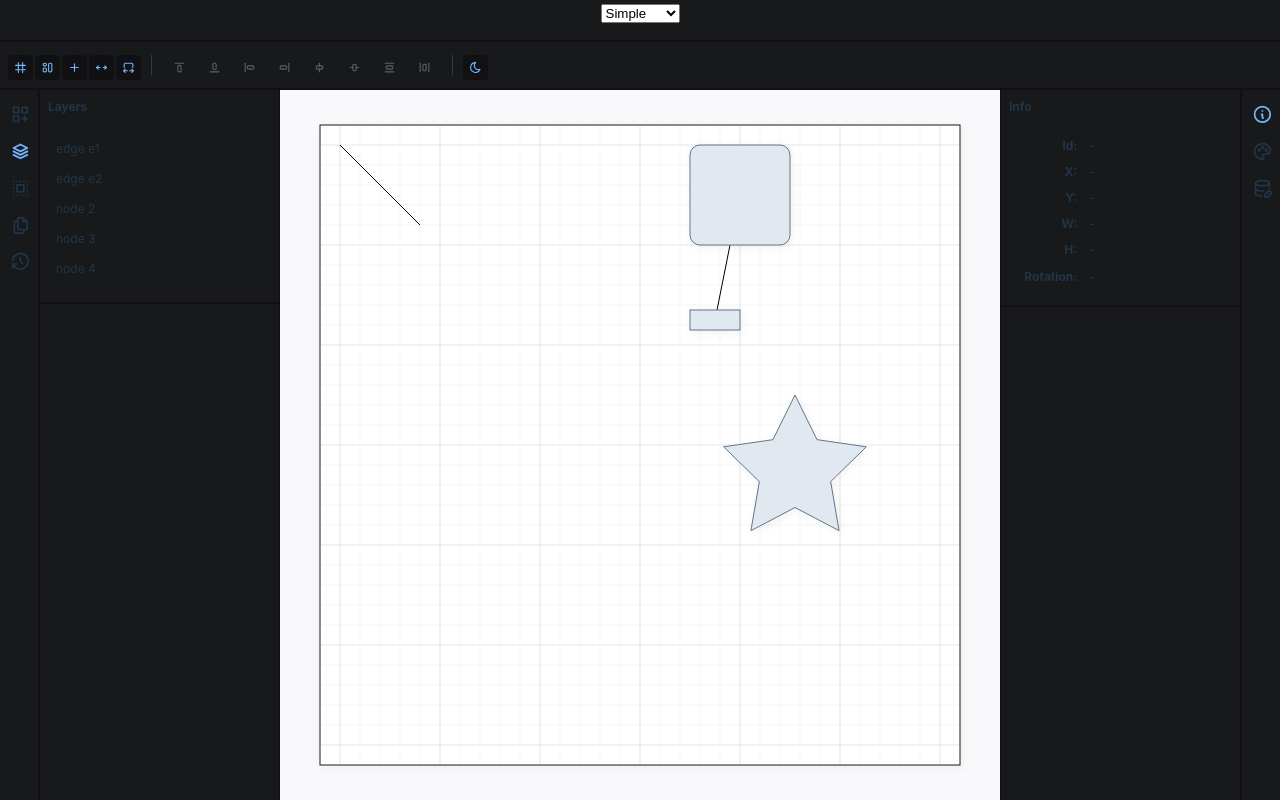
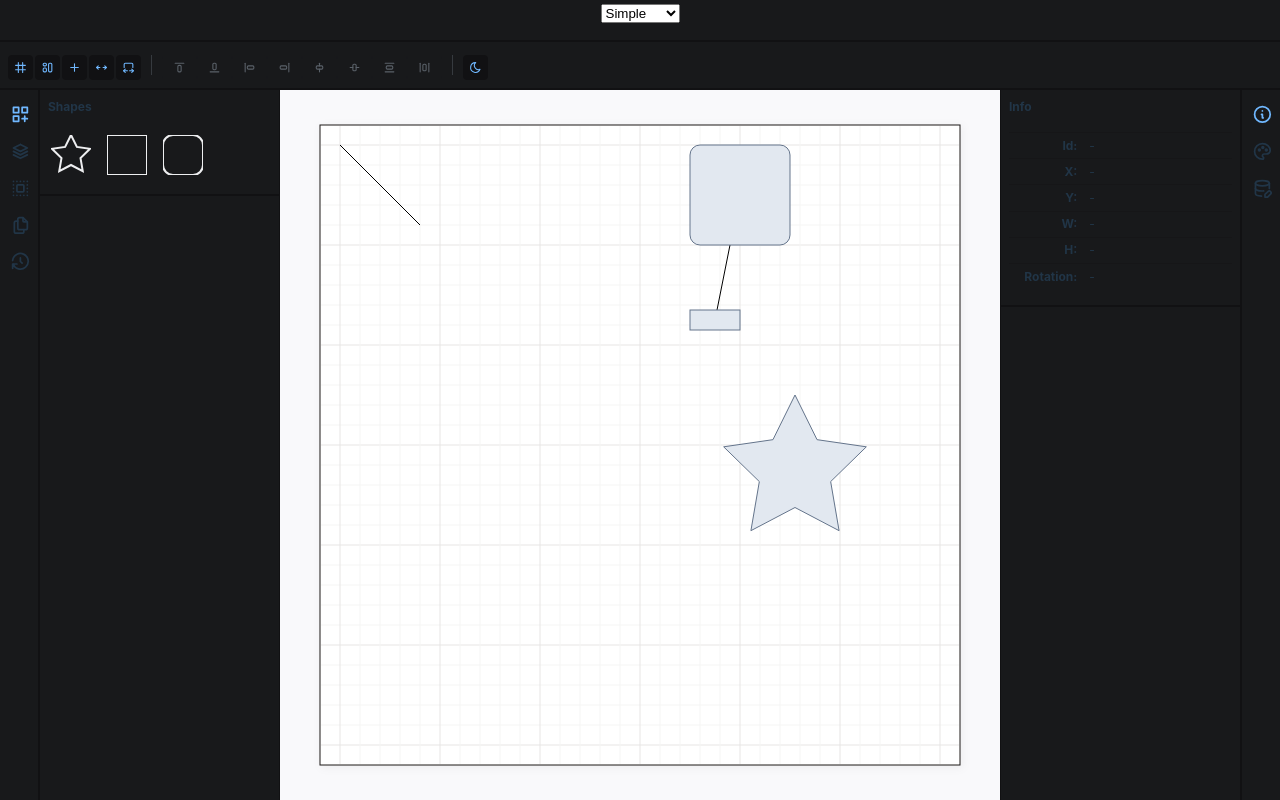
Before and after one commit to kkckkc/diagram-craft, a React (Vite) app: page / in a window 1280 px wide. Built offline with nearby package versions, Linux system fonts and the light colour scheme.

Commit message:
Picker: Initial implementation

```diff
--- a/src/App.css
+++ b/src/App.css
@@ -126,6 +126,7 @@
   padding: 0.4rem;
   border-radius: 0.2rem;
   margin-bottom: 0.2rem;
+  cursor: pointer;
 }
 .cmp-tool-window-button svg {
   display: block;
@@ -215,11 +216,26 @@ dt, dd {
   fill: #e2e8f0;
   stroke: #64748b;
   stroke-width: 1;
-  filter: drop-shadow(2px 2px 4px rgba(103, 116, 137, 0.1));
   cursor: move;
 }
 .node:hover {
   filter: drop-shadow(2px 2px 4px rgba(103, 116, 137, 0.25));
+}
+
+
+.picker {
+  display: flex;
+  gap: 0.6rem;
+}
+.picker > div > svg {
+  margin: 0.2rem;
+  display: block;
+}
+.picker .node {
+  fill: transparent;
+  stroke: var(--slate-12);
+  stroke-width: 2;
+  shape-rendering: geometricprecision;
 }
 
 /* Selection */
--- a/src/App.tsx
+++ b/src/App.tsx
@@ -4,7 +4,6 @@ import { ContextMenuTarget, EditableCanvas } from './react-canvas-editor/Editabl
 import { useRef, useState } from 'react';
 import { snapTestDiagram } from './sample/snap-test.ts';
 import { simpleDiagram } from './sample/simple.ts';
-import { ToolWindowButton } from './react-app/ToolWindowButton.tsx';
 import { EditableDiagram } from './model-editor/editable-diagram.ts';
 import { InfoToolWindow } from './react-app/InfoToolWindow.tsx';
 import { LayerToolWindow } from './react-app/LayerToolWindow.tsx';
@@ -26,6 +25,9 @@ import { defaultCanvasActions, defaultMacKeymap, makeActionMap } from './base-ui
 import { Toolbar } from './react-app/toolbar/Toolbar.tsx';
 import { DragDropManager } from './react-canvas-viewer/DragDropManager.tsx';
 import { defaultEdgeRegistry, defaultNodeRegistry } from './react-canvas-viewer/defaultRegistry.ts';
+import { SideBar } from './react-app/SideBar.tsx';
+import { SideBarPage } from './react-app/SideBarPage.tsx';
+import { PickerToolWindow } from './react-app/PickerToolWindow.tsx';
 
 const diagrams = [
   {
@@ -78,16 +80,25 @@ const App = () => {
           <Toolbar actionMap={actionMap} keyMap={keyMap} />
         </div>
 
-        <div id="left-buttons">
-          <ToolWindowButton icon={TbCategoryPlus} />
-          <ToolWindowButton icon={TbStack2} isSelected />
-          <ToolWindowButton icon={TbSelectAll} />
-          <ToolWindowButton icon={TbFiles} />
-          <ToolWindowButton icon={TbHistory} />
-        </div>
-        <div id="left">
-          <LayerToolWindow diagram={$d} />
-        </div>
+        <SideBar side={'left'}>
+          <SideBarPage icon={TbCategoryPlus}>
+            <PickerToolWindow diagram={$d} />
+          </SideBarPage>
+          <SideBarPage icon={TbStack2}>
+            <LayerToolWindow diagram={$d} />
+          </SideBarPage>
+          <SideBarPage icon={TbSelectAll}>TbSelectAll</SideBarPage>
+          <SideBarPage icon={TbFiles}>TbFiles</SideBarPage>
+          <SideBarPage icon={TbHistory}>TbHistory</SideBarPage>
+        </SideBar>
+
+        <SideBar side={'right'}>
+          <SideBarPage icon={TbInfoCircle}>
+            <InfoToolWindow diagram={$d} />
+          </SideBarPage>
+          <SideBarPage icon={TbPalette}>TbPalette</SideBarPage>
+          <SideBarPage icon={TbDatabaseEdit}>TbDatabaseEdit</SideBarPage>
+        </SideBar>
 
         <div id="middle" className={'light-theme'}>
           <ContextMenu.Root>
@@ -118,15 +129,6 @@ const App = () => {
             </ContextMenu.Portal>
           </ContextMenu.Root>
         </div>
-
-        <div id="right-buttons">
-          <ToolWindowButton icon={TbInfoCircle} isSelected />
-          <ToolWindowButton icon={TbPalette} />
-          <ToolWindowButton icon={TbDatabaseEdit} />
-        </div>
-        <div id="right">
-          <InfoToolWindow diagram={$d} />
-        </div>
       </div>
     </DragDropManager>
   );
--- a/src/base-ui/drag/edgeEndpointMoveDrag.ts
+++ b/src/base-ui/drag/edgeEndpointMoveDrag.ts
@@ -112,7 +112,7 @@ export class EdgeEndpointMoveDrag implements Drag {
 
     let closestAnchor = 0;
     let closestDistance = Number.MAX_SAFE_INTEGER;
-    for (let a of anchors) {
+    for (const a of anchors) {
       const d = Point.squareDistance(coord, a);
       if (d < closestDistance) {
         closestAnchor = a.idx;
--- a/src/model-viewer/diagram.ts
+++ b/src/model-viewer/diagram.ts
@@ -430,6 +430,10 @@ export class NodeDefinitionRegistry {
   get(type: string): NodeDefinition {
     return this.nodes[type];
   }
+
+  getAll() {
+    return Object.values(this.nodes);
+  }
 }
 
 export type EdgeCapability = string;
--- /dev/null
+++ b/src/react-app/PickerToolWindow.tsx
@@ -0,0 +1,103 @@
+import { ToolWindowAccordion } from './ToolWindowAccordion.tsx';
+import { Diagram, DiagramNode } from '../model-viewer/diagram.ts';
+import { propsUtils } from '../react-canvas-viewer/utils/propsUtils.ts';
+import { Edge } from '../react-canvas-viewer/Edge.tsx';
+import { Node } from '../react-canvas-viewer/Node.tsx';
+import { SVGProps } from 'react';
+
+const PickerCanvas = (props: PickerCanvasProps) => {
+  const diagram = props.diagram;
+
+  return (
+    <svg {...propsUtils.except(props, 'diagram')} preserveAspectRatio="none">
+      {diagram.elements.map(e => {
+        const id = e.id;
+        if (e.type === 'edge') {
+          const edge = diagram.edgeLookup[id]!;
+          return (
+            <Edge
+              key={id}
+              onMouseDown={() => {}}
+              onMouseEnter={() => {}}
+              onMouseLeave={() => {}}
+              def={edge}
+              diagram={diagram}
+            />
+          );
+        } else {
+          const node = diagram.nodeLookup[id]!;
+          return (
+            <Node
+              key={id}
+              onMouseDown={() => {}}
+              onMouseEnter={() => {}}
+              onMouseLeave={() => {}}
+              def={node}
+              diagram={diagram}
+              onDragStart={() => {
+                console.log('start');
+              }}
+            />
+          );
+        }
+      })}
+    </svg>
+  );
+};
+
+type PickerCanvasProps = {
+  diagram: Diagram;
+} & Omit<
+  SVGProps<SVGSVGElement>,
+  'viewBox' | 'onMouseDown' | 'onMouseUp' | 'onMouseMove' | 'onContextMenu' | 'preserveAspectRatio'
+>;
+
+export const PickerToolWindow = (props: Props) => {
+  const nodes = props.diagram.nodDefinitions.getAll();
+
+  const size = 40;
+
+  const diagrams = nodes.map(n => {
+    return new Diagram(
+      [
+        new DiagramNode(
+          n.type,
+          n.type,
+          {
+            pos: { x: 0, y: 0 },
+            size: { w: size, h: size },
+            rotation: 0
+          },
+          undefined
+        )
+      ],
+      props.diagram.nodDefinitions,
+      props.diagram.edgeDefinitions
+    );
+  });
+
+  return (
+    <ToolWindowAccordion title={'Shapes'}>
+      <div className={'picker'}>
+        {diagrams.map((d, idx) => {
+          return (
+            <div
+              key={idx}
+              draggable={true}
+              onDragStart={ev => {
+                ev.dataTransfer.setData('text/plain', 'lorem');
+              }}
+              style={{ background: 'transparent' }}
+            >
+              <PickerCanvas diagram={d} width={size} height={size} />
+            </div>
+          );
+        })}
+      </div>
+    </ToolWindowAccordion>
+  );
+};
+
+type Props = {
+  diagram: Diagram;
+};
--- /dev/null
+++ b/src/react-app/SideBar.tsx
@@ -0,0 +1,32 @@
+import { ToolWindowButton } from './ToolWindowButton.tsx';
+import React, { useState } from 'react';
+
+export const SideBar = (props: Props) => {
+  const [selected, setSelected] = useState(0);
+
+  // TODO: Replace the buttons part with the Toolbar component
+  return (
+    <>
+      <div id={`${props.side}-buttons`}>
+        {props.children.map((c, idx) => {
+          // eslint-disable-next-line @typescript-eslint/no-explicit-any
+          const icon = (c as any).props.icon;
+          return (
+            <ToolWindowButton
+              key={idx}
+              icon={icon}
+              isSelected={selected === idx}
+              onClick={() => setSelected(idx)}
+            />
+          );
+        })}
+      </div>
+      <div id={`${props.side}`}>{props.children[selected]}</div>
+    </>
+  );
+};
+
+type Props = {
+  side: 'left' | 'right';
+  children: React.ReactNode[];
+};
--- /dev/null
+++ b/src/react-app/SideBarPage.tsx
@@ -0,0 +1,11 @@
+import { IconType } from 'react-icons/lib/cjs/iconBase';
+import React from 'react';
+
+export const SideBarPage = (props: Props) => {
+  return <div>{props.children}</div>;
+};
+
+type Props = {
+  icon: IconType;
+  children: React.ReactNode;
+};
--- a/src/react-app/ToolWindowButton.tsx
+++ b/src/react-app/ToolWindowButton.tsx
@@ -3,7 +3,10 @@ import { $c } from '../utils/classname.ts';
 
 export const ToolWindowButton = (props: Props) => {
   return (
-    <div className={$c('cmp-tool-window-button', { selected: !!props.isSelected })}>
+    <div
+      className={$c('cmp-tool-window-button', { selected: !!props.isSelected })}
+      onClick={props.onClick}
+    >
       <props.icon size={'1.3rem'} />
     </div>
   );
@@ -12,4 +15,5 @@ export const ToolWindowButton = (props: Props) => {
 type Props = {
   icon: IconType;
   isSelected?: boolean;
+  onClick?: () => void;
 };
--- a/src/react-canvas-viewer/Node.tsx
+++ b/src/react-canvas-viewer/Node.tsx
@@ -3,6 +3,7 @@ import {
   CSSProperties,
   forwardRef,
   MouseEventHandler,
+  SVGProps,
   useCallback,
   useImperativeHandle
 } from 'react';
@@ -138,4 +139,7 @@ type Props = {
   onMouseDown: (id: string, coord: Point, modifiers: Modifiers) => void;
   onMouseEnter: (id: string) => void;
   onMouseLeave: (id: string) => void;
-};
+} & Omit<
+  SVGProps<SVGGElement>,
+  'id' | 'transform' | 'onMouseEnter' | 'onMouseMove' | 'onMouseDown'
+>;
```
